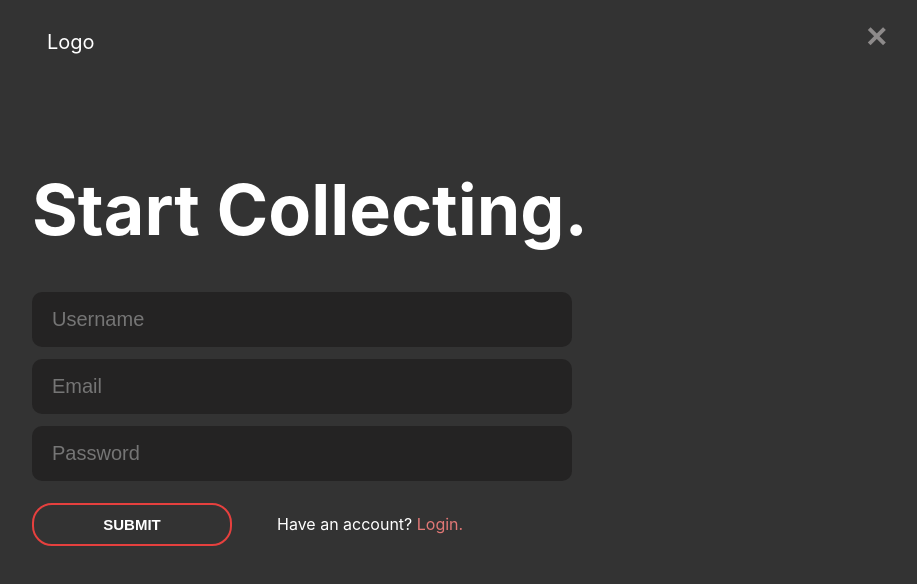
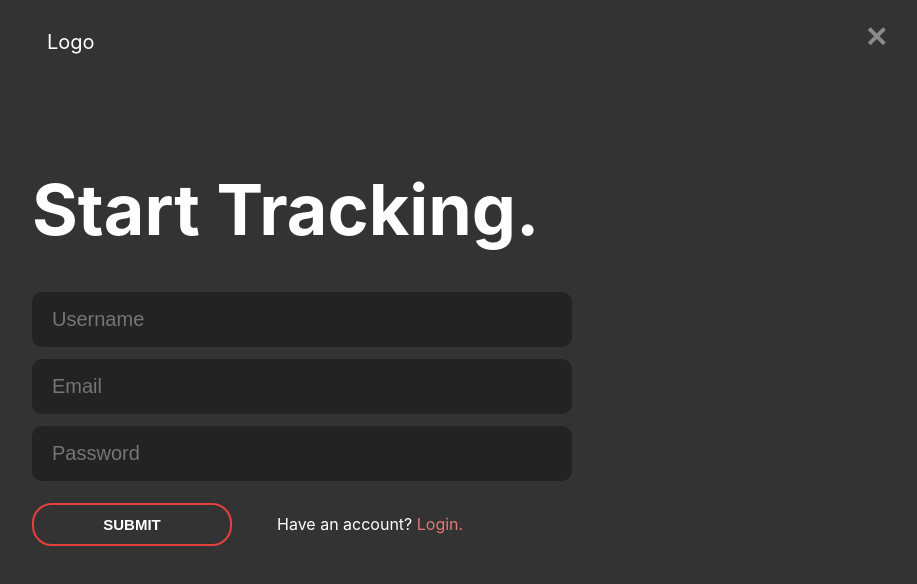
Before and after one commit to sethpoly/job_application_client, a React (Create React App) app: page /login in a window 1280 px wide. Shown: the top 584 px of the page, without its empty margins (180-1097 px from the left). Built offline with nearby package versions, Linux system fonts and the light colour scheme.

Commit message:
Changed login screen wording

```diff
--- a/src/components/Login.js
+++ b/src/components/Login.js
@@ -18,7 +18,7 @@ function Login() {
             </Link>
         </div>
         <div className="login-container">
-            <h1 className="header-title">{pageType ? 'Welcome Back' : 'Start Collecting'}.</h1>
+            <h1 className="header-title">{pageType ? 'Welcome Back' : 'Start Tracking'}.</h1>
             {pageType ? null : <input className="input-login" type="text" placeholder="Username"></input>}
             <input className="input-login" type="text"placeholder="Email"></input>
             <input className="input-login" type="text"placeholder="Password"></input>
```
